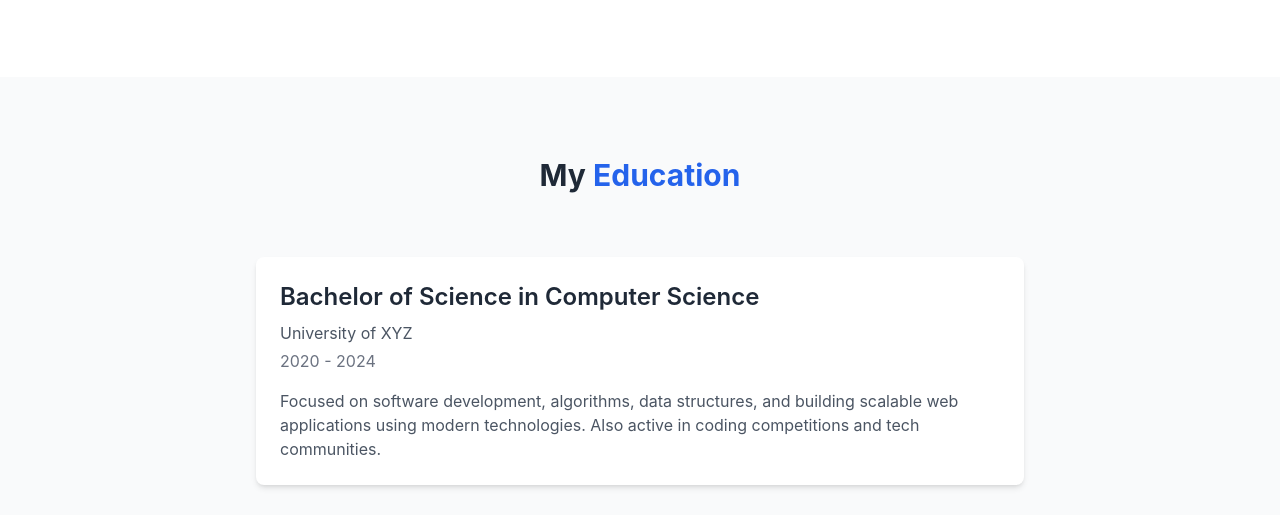
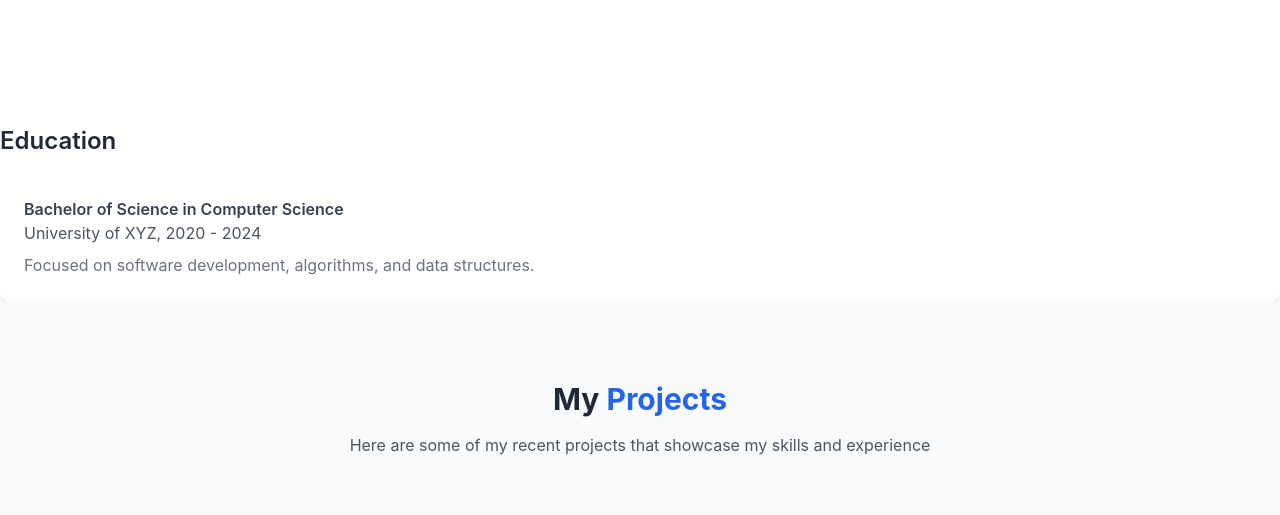
Before and after one commit to slaila/Portfolio-sabrinalaila, a website: page index.html in a window 1280 px wide. Shown: the part 1353-1868 px from the top of the page. Drawn offline with nearby package versions, Linux system fonts and the light colour scheme.

Commit message:
Update index.html

```diff
--- a/index.html
+++ b/index.html
@@ -75,7 +75,6 @@
                 <div class="hidden md:flex space-x-8">
                     <a href="#home" class="text-gray-700 hover:text-blue-600 transition">Home</a>
                     <a href="#about" class="text-gray-700 hover:text-blue-600 transition">About</a>
-                    <a href="#education" class="text-gray-700 hover:text-blue-600 transition">Education</a>
                     <a href="#projects" class="text-gray-700 hover:text-blue-600 transition">Projects</a>
                     <a href="#contact" class="text-gray-700 hover:text-blue-600 transition">Contact</a>
                 </div>
@@ -184,19 +183,19 @@
         </div>
     </section>
 
-    <!-- Education Section -->
-<section id="education" class="py-20 bg-gray-50">
-    <div class="max-w-6xl mx-auto px-4 sm:px-6 lg:px-8">
-        <h2 class="text-3xl font-bold text-center text-gray-800 mb-16">My <span class="text-blue-600">Education</span></h2>
-
-        <div class="bg-white shadow-md rounded-lg p-6 max-w-3xl mx-auto">
-            <h3 class="text-2xl font-semibold text-gray-800 mb-2">Bachelor of Science in Computer Science</h3>
-            <p class="text-gray-600 mb-1">University of XYZ</p>
-            <p class="text-gray-500 mb-4">2020 - 2024</p>
-            <p class="text-gray-600">Focused on software development, algorithms, data structures, and building scalable web applications using modern technologies. Also active in coding competitions and tech communities.</p>
+   <!-- Education Section -->
+            <div class="mt-12">
+                <h3 class="text-2xl font-semibold text-gray-800 mb-4">Education</h3>
+                <div class="space-y-6">
+                    <div class="bg-white shadow-md rounded-lg p-6">
+                        <h4 class="font-semibold text-gray-700">Bachelor of Science in Computer Science</h4>
+                        <p class="text-gray-600">University of XYZ, 2020 - 2024</p>
+                        <p class="text-gray-500 mt-2">Focused on software development, algorithms, and data structures.</p>
+                    </div>
+                </div>
+            </div>
         </div>
-    </div>
-</section>
+    </section>
 
     <!-- Projects Section -->
     <section id="projects" class="py-20 bg-gray-50">
```
